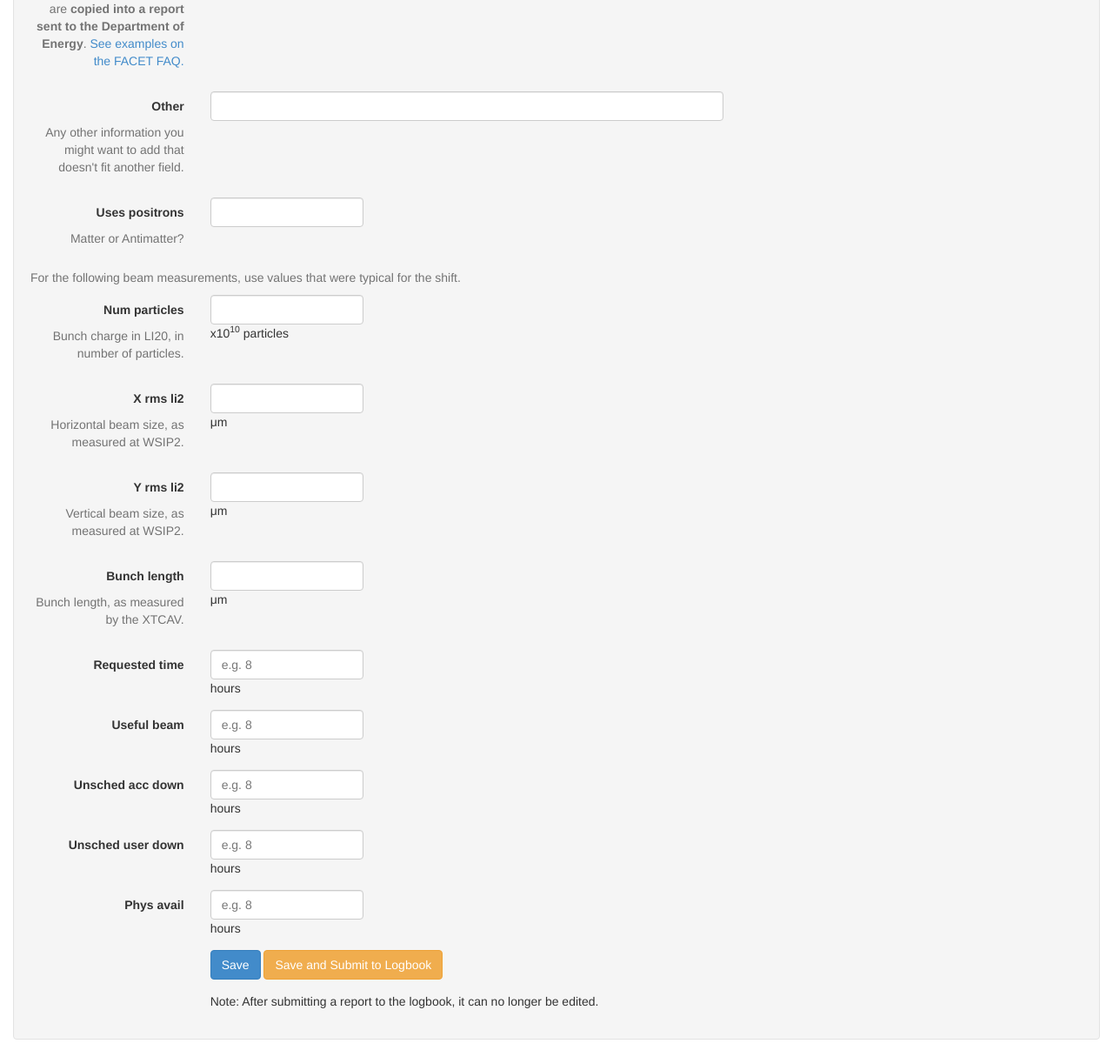
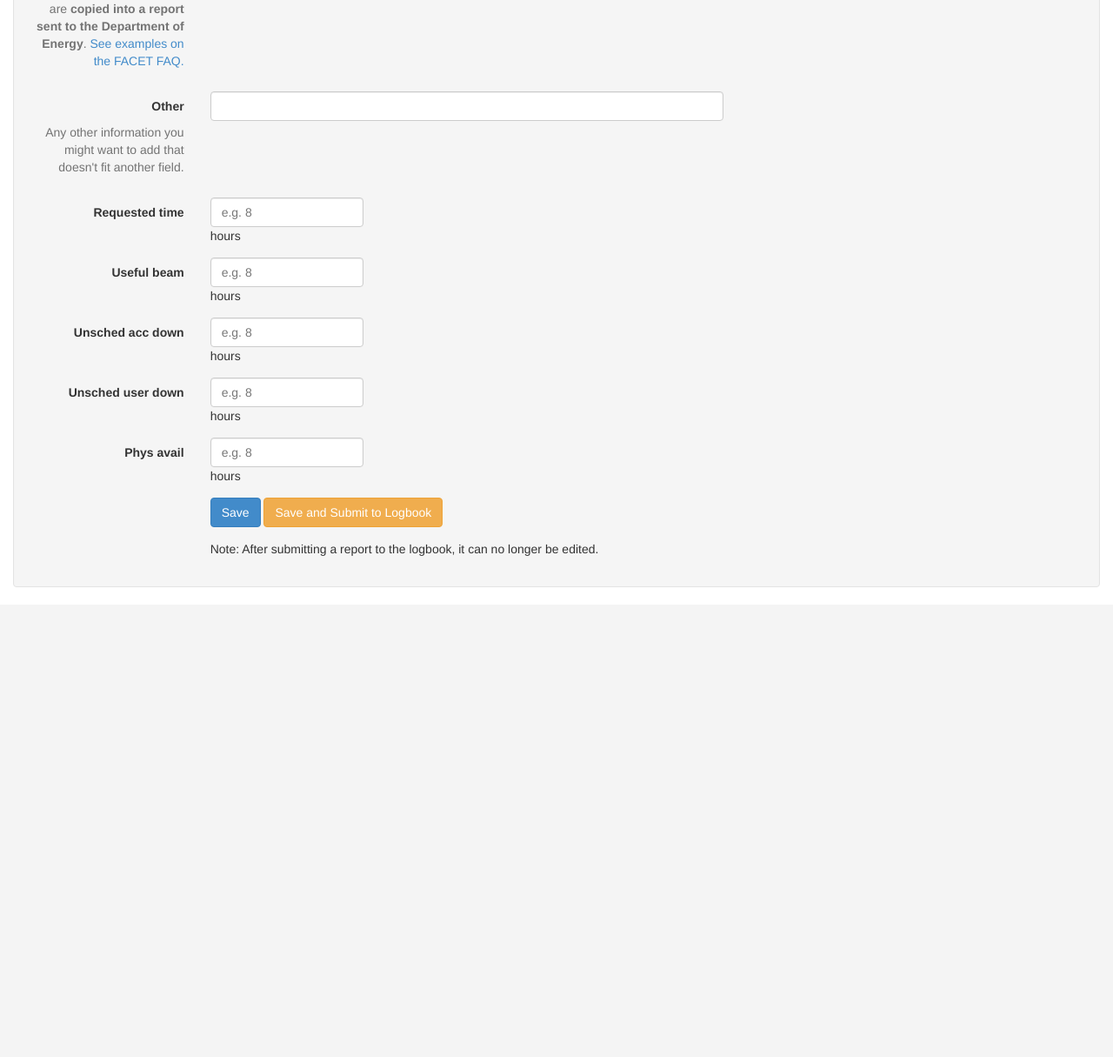
Before and after one commit to mattgibbs/facet-shift-report, a Python web app: template app/templates/shift_report.html in a window 1280 px wide. Shown: the part 851-2066 px from the top of the page at 87% size. After the commit the page ends 1526 px from the top, so only its background shows below. Run offline with Jinja, Linux system fonts and the light colour scheme; the template is opened without the code that fills it, so the values that code supplies are empty, except form fields; tables that the repository leaves empty hold one stand-in row (values such as "Sample post"); form fields are guessed from the names that the template uses.

Commit message:
Remove fields for beam measurements.

```diff
--- a/app/templates/shift_report.html
+++ b/app/templates/shift_report.html
@@ -123,70 +123,6 @@
 				{% endfor %}
 			</div>
 		</div>
-		<div class="form-group{% if form.errors.usesPositrons %} has-error{% endif %}">
-      <div class="col-sm-2 control-label">
-			  <div>{{ form.usesPositrons.label }}</div>
-        <div class="help-block">Matter or Antimatter?</div>
-      </div>
-			<div class="col-sm-2">
-				{{ form.usesPositrons(class = "form-control") }}
-				{% for error in form.errors.usesPositrons %}
-					<span class="help-inline" style="color: red;">{{error}}</span><br>
-				{% endfor %}
-			</div>
-		</div>
-		<div class="help-block">
-			For the following beam measurements, use values that were typical for the shift.
-		</div>
-		<div class="form-group{% if form.errors.numParticles %} has-error{% endif %}">
-      <div class="col-sm-2 control-label">
-			  <div>{{ form.numParticles.label }}</div>
-        <div class="help-block">Bunch charge in LI20, in number of particles.</div>
-      </div>
-			<div class="col-sm-2">
-				{{ form.numParticles(class = "form-control") }} x10<sup>10</sup> particles
-				{% for error in form.errors.numParticles %}
-					<span class="help-inline" style="color: red;">{{error}}</span><br>
-				{% endfor %}
-			</div>
-		</div>
-		<div class="form-group{% if form.errors.x_rms_li20 %} has-error{% endif %}">
-      <div class="col-sm-2 control-label">
-			  <div>{{ form.x_rms_li20.label }}</div>
-        <div class="help-block">Horizontal beam size, as measured at WSIP2.</div>
-      </div>
-			<div class="col-sm-2">
-				{{ form.x_rms_li20(class = "form-control") }} &mu;m
-				{% for error in form.errors.x_rms_li20 %}
-					<span class="help-inline" style="color: red;">{{error}}</span><br>
-				{% endfor %}
-			</div>
-		</div>
-		<div class="form-group{% if form.errors.y_rms_li20 %} has-error{% endif %}">
-      <div class="col-sm-2 control-label">
-			  <div>{{ form.y_rms_li20.label }}</div>
-        <div class="help-block">Vertical beam size, as measured at WSIP2.</div>
-      </div>
-			<div class="col-sm-2">
-				{{ form.y_rms_li20(class = "form-control") }} &mu;m
-				{% for error in form.errors.y_rms_li20 %}
-					<span class="help-inline" style="color: red;">{{error}}</span><br>
-				{% endfor %}
-			</div>
-		</div>
-		<div class="form-group{% if form.errors.bunch_length %} has-error{% endif %}">
-      <div class="col-sm-2 control-label">
-			  <div>{{ form.bunch_length.label }}</div>
-        <div class="help-block">Bunch length, as measured by the XTCAV.</div>
-      </div>
-			<div class="col-sm-2">
-				{{ form.bunch_length(class = "form-control") }} &mu;m
-				{% for error in form.errors.bunch_length %}
-					<span class="help-inline" style="color: red;">{{error}}</span><br>
-				{% endfor %}
-			</div>
-		</div>
-
 		<div class="form-group{% if form.errors.usefulBeam %} has-error{% endif %}">
       <div class="col-sm-2 control-label">
 			  <div>{{ form.requested_time.label }}</div>
```
